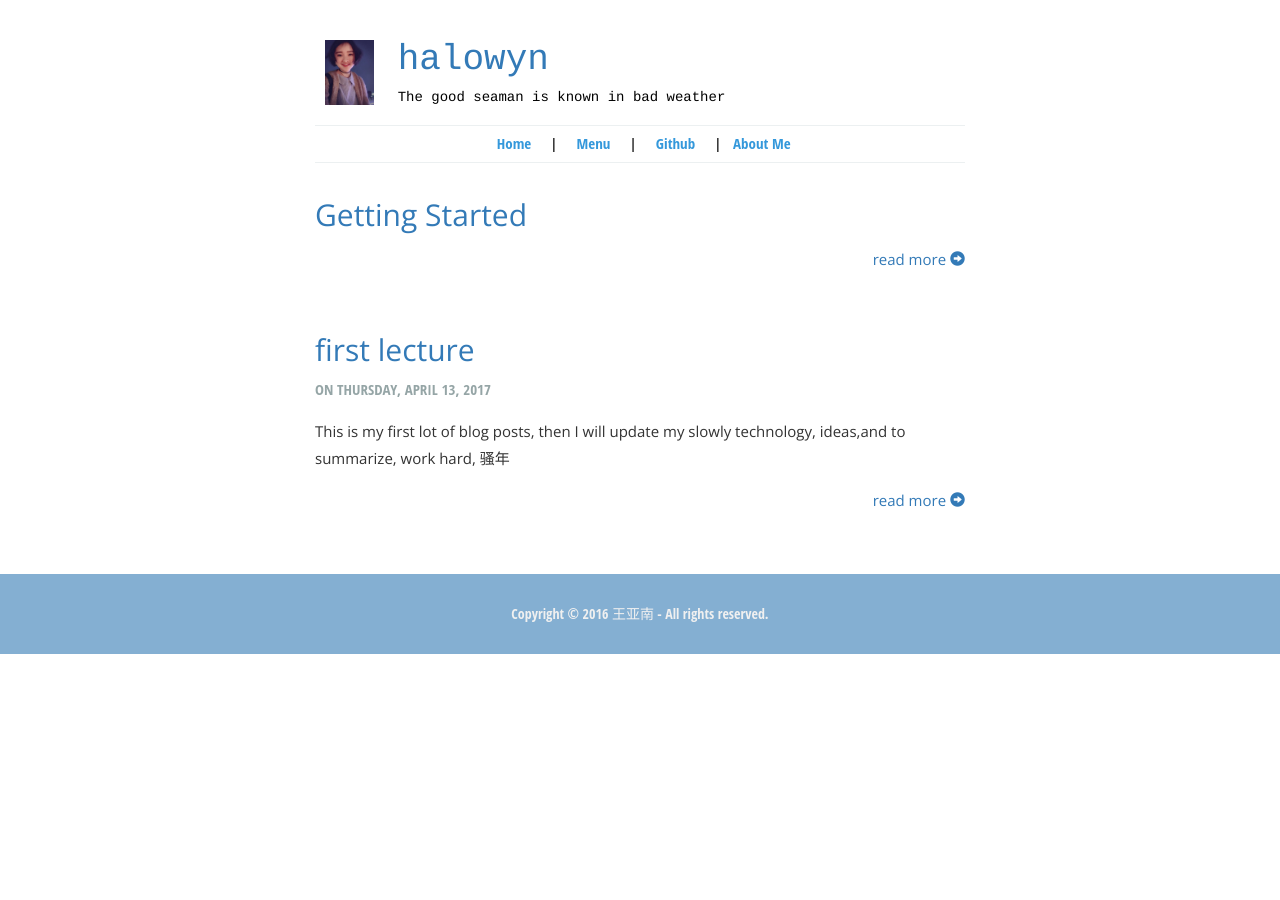
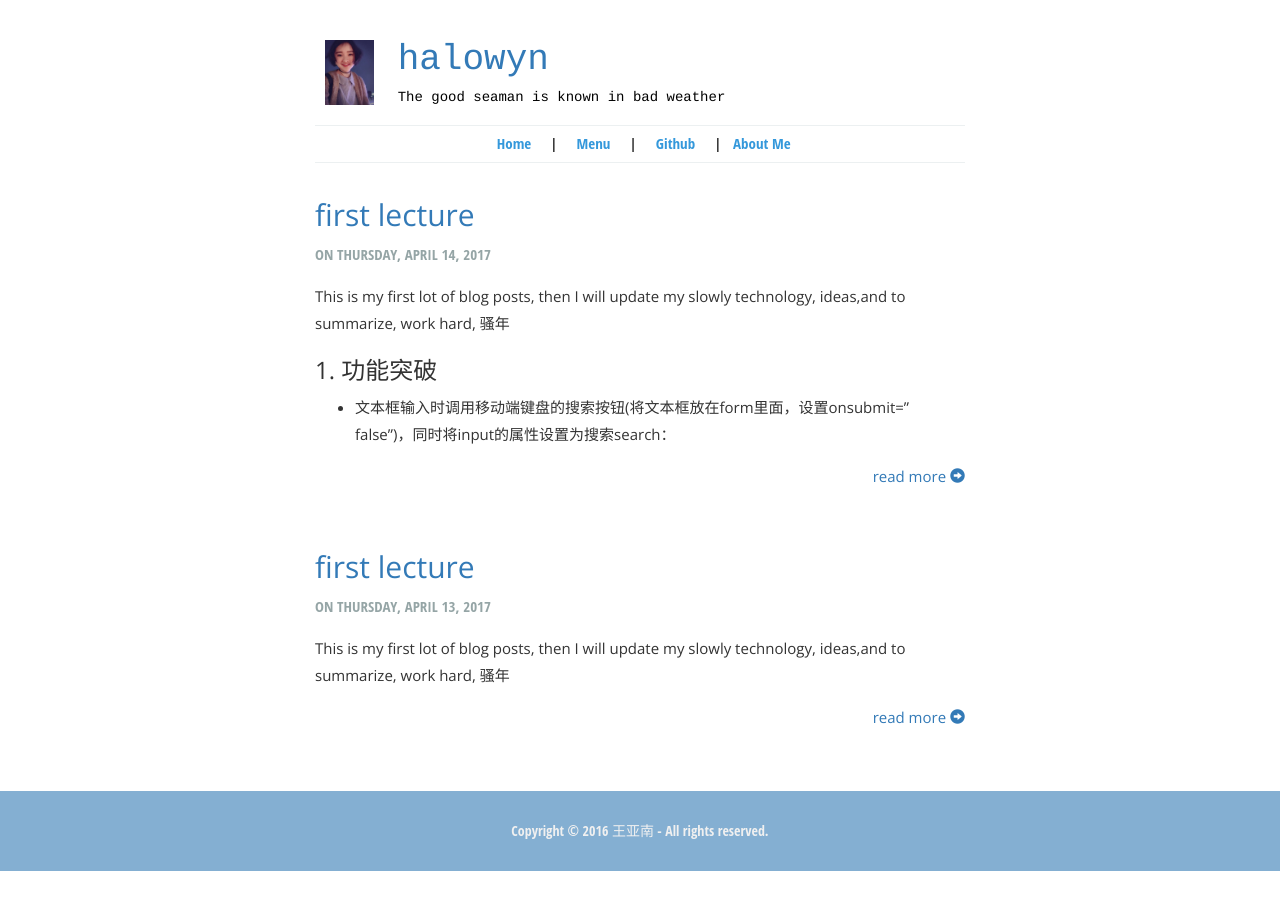
Before and after one commit to halowyn/halowyn.github.io, a Jekyll site: the page built from index.html, in a window 1280 px wide. Built offline with Jekyll 4.4.1, drawn with Linux system fonts in a browser that asks for light colours; some of the changed lines change nothing that is shown.

Commit message:
“总结1

````diff
--- a/_posts/2017-04-14-Getting-Started.md
+++ b/_posts/2017-04-14-Getting-Started.md
@@ -1,36 +1,14 @@
-<!--
+---
 layout: post_layout
 title: first lecture
-time: On Thursday, April 13, 2017
+time: On Thursday, April 14, 2017
 location: BeiJing
 pulished: true
 excerpt_separator: "```"
--->
+---
+
+This is my first lot of blog posts, then I will update my slowly technology, ideas,and to summarize, work hard, 骚年
+
 
 ### 1. 功能突破
 * 文本框输入时调用移动端键盘的搜索按钮(将文本框放在form里面，设置onsubmit="false")，同时将input的属性设置为搜索search：
-```
-<form id="form" onsubmit="return false;">
-	<input type="search" id="find" class="l0">
-</form>
-```
-- 获取文本框搜索完成状态(方法如同pc端)：
-```
-$('#find,#find1').keyup(function(e){
-		if(e.keyCode=='13'){}
-})
-```
-* 文本框聚焦placeholder消失，失去焦点placeholder出现，使用行间的focus和blur事件以及this，代码如下：
-```
-<input type="search"placeholder="关键词 / 拼音" onfocus="this.placeholder=''" onblur="this.placeholder='关键词 / 拼音'">
-```
-### 2. 问题
-* 使用flexible.js做移动端的适配时，不需要在顶部写关于视口的标签 (meta name="viewport"),因为在js里已经对视口做过处理；如果在 app 内部 嵌套html的话，需要配合前端人员解决，务必让他们去掉页面上关于viewport的设置，如果没有去掉的话，可在本地js中去掉app中写的视口，否则关于data-dpr的字体设置失效，页面字体变小。
-
-### 3. 改进
-* 在编写代码之前确认嵌入的app中是否写入viewport，如果有，在不影响页面正常显示的情况下进行删除。
-* 在编写代码之前确认页面所需参数，考虑在app，网页、微信下的使用情况。
-
-
-### 4. 提高
-* 移动端适配时，鉴于可能存在嵌套app的情况，需要有图片显示的地方慎用img标签（因为app可能对图片做了点击放大处理，影响用户体验），尽量使用背景图，并且设置background-size：cover；或者background-size：100% 100%；
````
